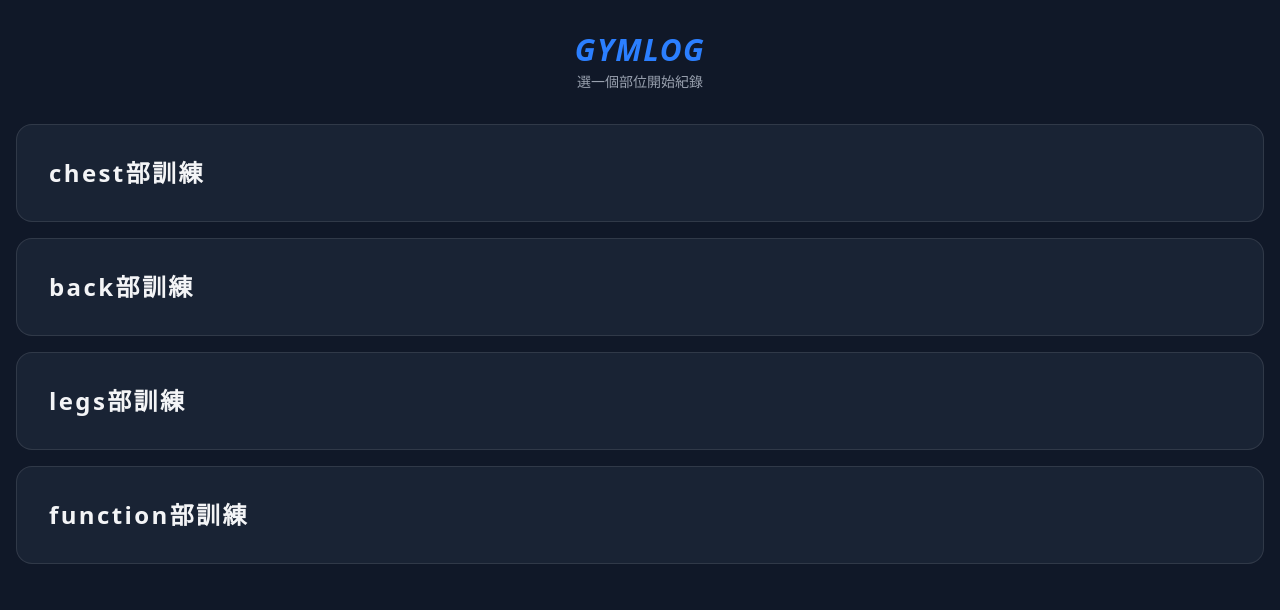
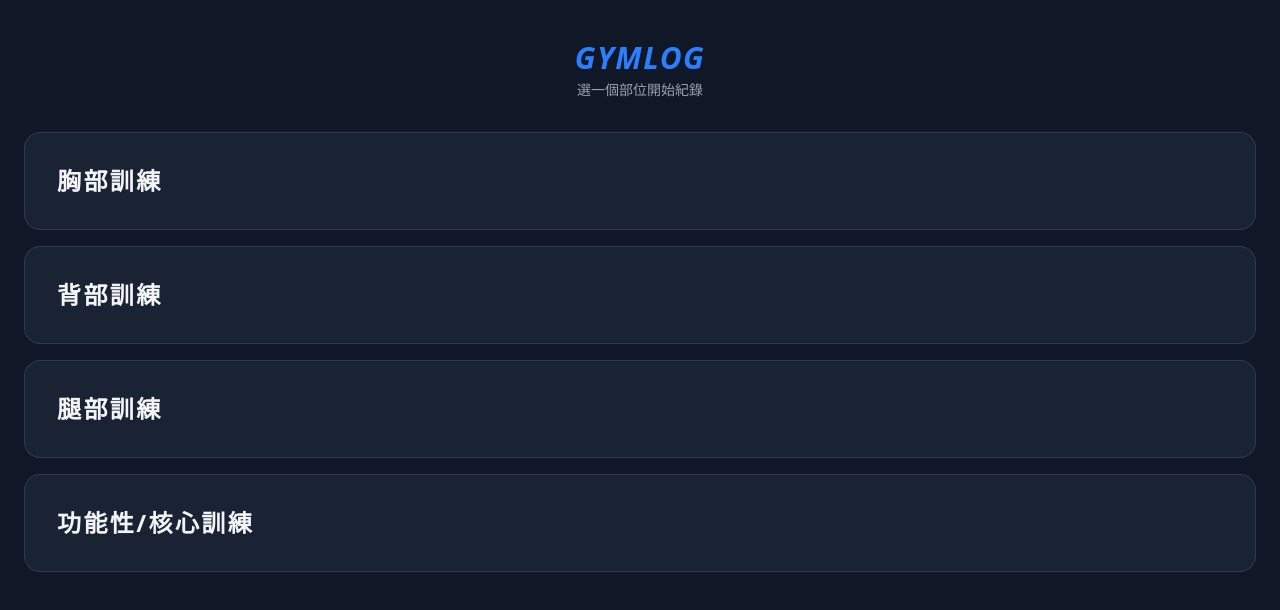
Before and after one commit to JAI-KAI/Vue-GymLog, a Vue app: page / in a window 1280 px wide. Shown: the top 610 px of the page. Built offline with nearby package versions, Linux system fonts and the light colour scheme; the HTML template or start-up script is replaced by a standard one; what @iconify/tailwind4 would draw is missing.

Commit message:
style: 新增健身icon及中文顯示

```diff
--- a/src/App.vue
+++ b/src/App.vue
@@ -1,5 +1,5 @@
 <template>
-  <main class="min-h-screen bg-gray-900 text-gray-100 p-4 flex-1">
+  <main class="min-h-screen bg-gray-900 text-gray-100 p-6 flex-1">
     <RouterView />
   </main>
 </template>
--- a/src/components/PartButton.vue
+++ b/src/components/PartButton.vue
@@ -1,9 +1,10 @@
 <template>
     <div class="grid grid-cols-1 gap-4">
-        <button v-for="(parts, index) in props.parts" :key="index" @click="goToLog(parts)"
+        <button v-for="parts in props.parts" :key="parts.id" @click="goToLog(parts.id)"
             class="bg-gray-800/70 border border-white/10
             p-8 rounded-2xl text-2xl font-bold flex justify-between items-center active:scale-95 transition tracking-widest">
-            <span>{{ parts }}部訓練</span>
+            <span>{{ parts.label }}</span>
+            <span :class="parts.icon"></span>
             <span class="icon-[material-symbols--chevron-right-rounded] text-4xl text-blue-500"></span>
         </button>
     </div>
@@ -13,7 +14,7 @@
 import { useRouter } from 'vue-router';
 
 const props = defineProps<{
-    parts: string[]
+    parts: {id: string; label: string; icon: string}[]
 }>()
 const router = useRouter() // 執行跳轉動作
 
--- a/src/views/HomeView.vue
+++ b/src/views/HomeView.vue
@@ -9,6 +9,11 @@
 <script setup lang="ts">
 import PartButton from '@/components/PartButton.vue';
 
-const parts = ['chest', 'back', 'legs', 'function']
+const parts = [
+  { id: 'chest', label: '胸部訓練', icon: 'icon-[icon-park-outline--chest]' },
+  { id: 'back', label: '背部訓練', icon: 'icon-[hugeicons--back-muscle-body]' },
+  { id: 'legs', label: '腿部訓練', icon: 'icon-[hugeicons--body-part-leg]' },
+  { id: 'function', label: '功能性/核心訓練', icon: 'icon-[hugeicons--shoulder]' }
+];
 
 </script>
--- a/src/views/LogView.vue
+++ b/src/views/LogView.vue
@@ -1,11 +1,11 @@
 <template>
-    <div class="flex-1 flex flex-col p-4">
+    <div class="flex-1 flex flex-col">
         <header class="flex items-center justify-between mb-6">
             <div class="flex items-center">
                 <button @click="goBack()" class="p-2 text-blue-500">
                     <span class="icon-[pixel--arrow-left-solid] text-2xl text-blue-500 align-middle"></span>
                 </button>
-                <h2 id="categoryTitle" class="text-2xl font-bold ml-2">{{ part }}</h2>
+                <h2 id="categoryTitle" class="text-2xl font-bold ml-2">{{ currentLabel }}</h2>
             </div>
             <button v-show="editingId" id="cancelEditBtn" @click="resetForm()"
                 class="text-xs bg-gray-700 px-3 py-1 rounded-full text-gray-300">取消編輯</button>
@@ -71,24 +71,33 @@ import { useRoute, useRouter } from 'vue-router';
 
 const route = useRoute()
 const router = useRouter()
-const part: string = (route.params.parts as string) ?? 'default'
 
+// 取得部位顯示
+const part: string = route.params.parts as string
+const categoryMap: Record<string, string> = {
+  chest: '胸部訓練',
+  back: '背部訓練',
+  legs: '腿部訓練',
+  function: '功能性/核心訓練'
+}
+const currentLabel = categoryMap[part] || '未知部位'
+
+//返回
 const goBack = () => {
     router.push('/')
 }
-
 
 // input area
 const exerciseInput = ref('')
 const weightInput = ref()
 const unit = ref('kg')
 const editingId = ref<number | null>(null) // 追蹤目前正在編輯哪一筆
-const records = ref<GymRecord[]>(JSON.parse(localStorage.getItem('gym_records') ?? '[]'))
 const submitBtn = computed(() =>
     editingId.value ? '更新重量紀錄' : '新增這組紀錄'
 )
 
 //渲染資料
+const records = ref<GymRecord[]>(JSON.parse(localStorage.getItem('gym_records') ?? '[]'))
 const filtered = computed(() =>
     records.value.filter(r => r.category == part)
 )
```
